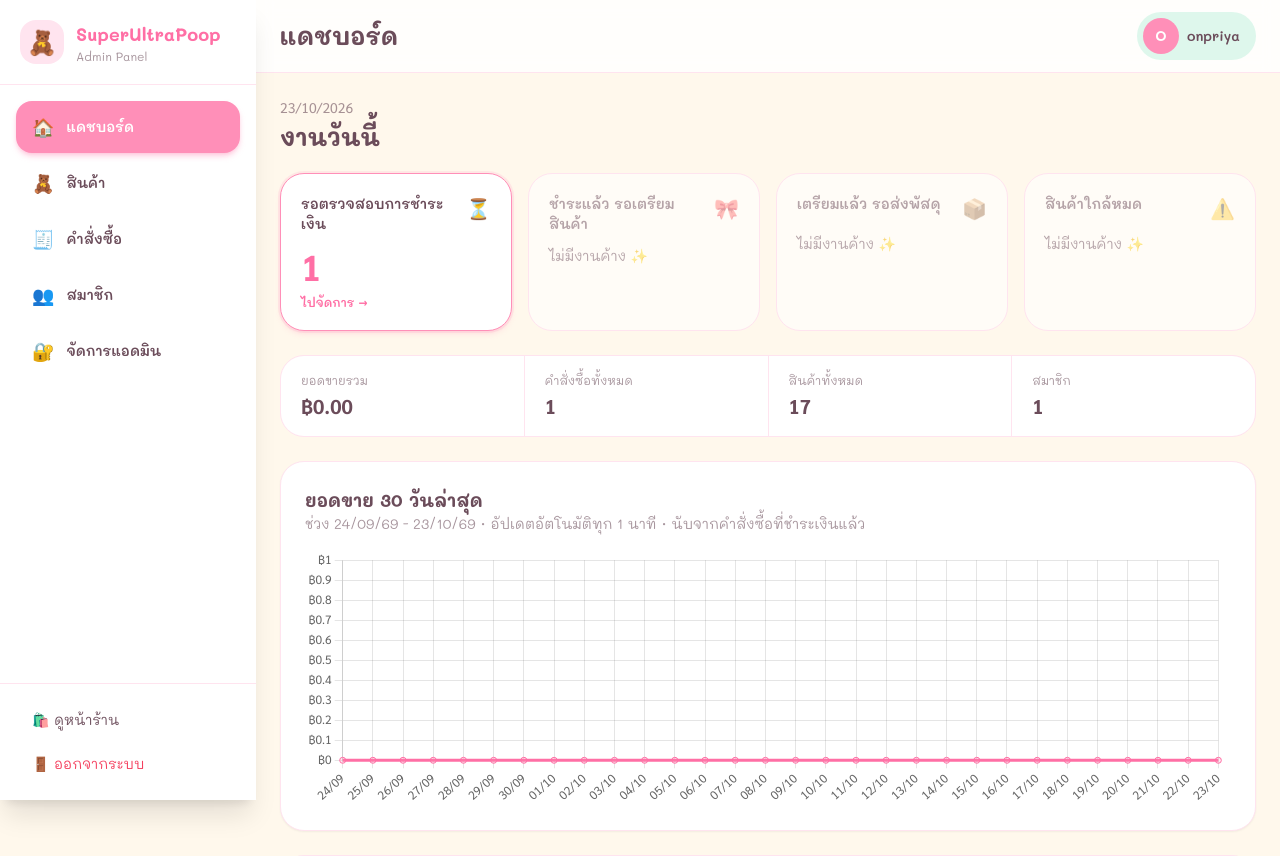
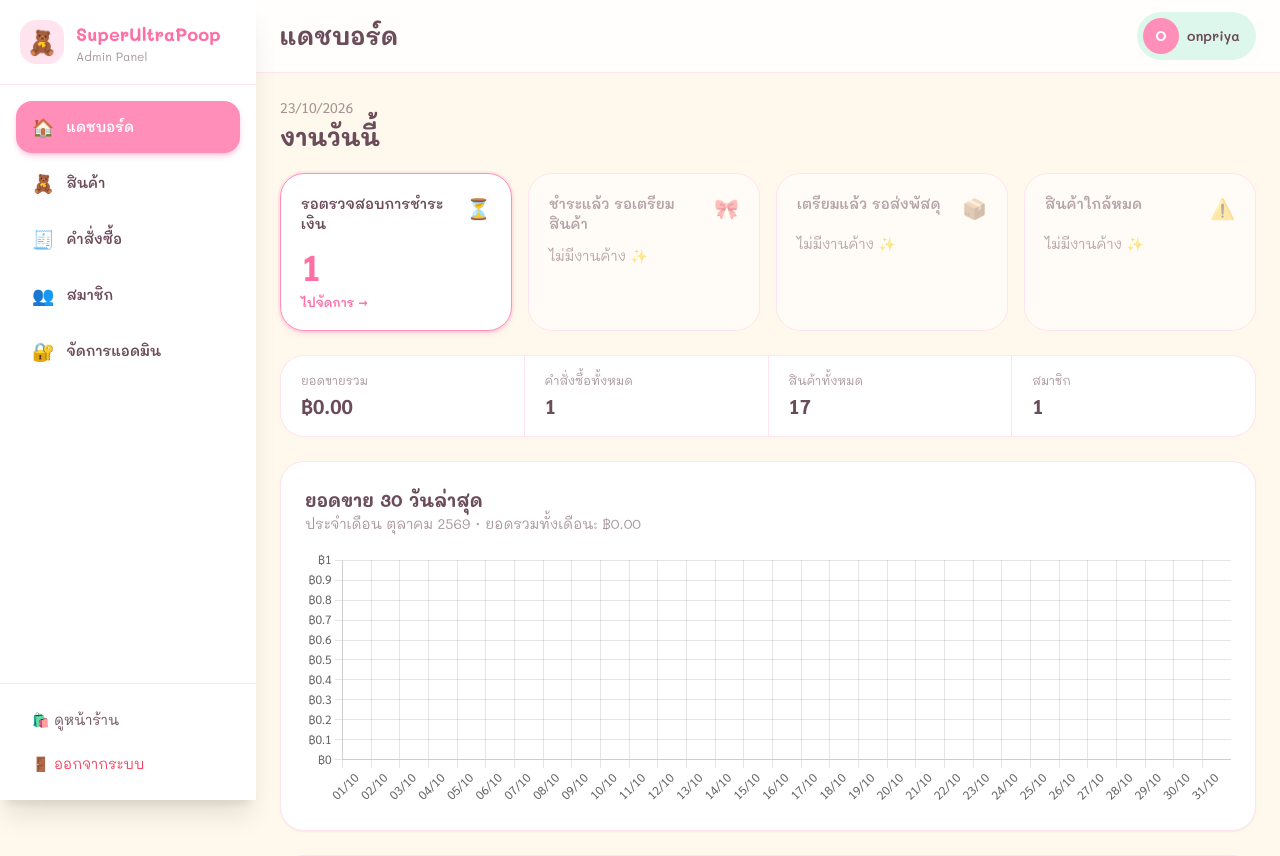
Before and after one commit to OnpriyaOumnat/SuperUltraPoop, a PHP site: page /admin/index.php in a window 1280 px wide. Shown: the top 856 px of the page. Run offline with PHP 8.4, Linux system fonts and the light colour scheme; a user stored in the database is signed in; data comes from the database, SQL or seed files in the repository; some libraries are stand-ins or nearby versions.

Commit message:
fix: update sales chart type to bar and adjust date handling for monthly view

```diff
--- a/admin/index.php
+++ b/admin/index.php
@@ -109,7 +109,7 @@ $extraScripts = '<script>
 const salesCanvas = document.getElementById("salesChart");
 Chart.defaults.font.family = "Sarabun, Mali, sans-serif";
 const salesChart = new Chart(salesCanvas, {
-  type: "line",
+  type: "bar",
   data: {
     labels: [],
     datasets: [{
--- a/admin/sales-chart.php
+++ b/admin/sales-chart.php
@@ -4,11 +4,23 @@ admin_required();
 
 header('Content-Type: application/json; charset=utf-8');
 
-// ย้อนหลัง 30 วันนับจากวันนี้ (เวลาไทย)
-$now = new DateTimeImmutable('today');
-$start = $now->modify('-29 days');
-$endExclusive = $now->modify('+1 day');
+// รับค่าเดือนที่ต้องการดู เช่น 2026-10 (ถ้าไม่ส่งมา ให้ใช้เดือนปัจจุบัน)
+$monthInput = trim($_GET['month'] ?? '');
+if (!preg_match('/^\d{4}-\d{2}$/', $monthInput)) {
+    $monthInput = date('Y-m');
+}
 
+try {
+    $firstDay = new DateTimeImmutable($monthInput . '-01');
+} catch (Exception $e) {
+    $firstDay = new DateTimeImmutable(date('Y-m-01'));
+}
+
+$daysInMonth = (int)$firstDay->format('t'); // จำนวนวันในเดือนนั้น (เช่น 28, 30, 31)
+$start = $firstDay;
+$endExclusive = $firstDay->modify('+1 month');
+
+// ดึงยอดขายของแต่ละวันในเดือนที่เลือก
 $statement = $pdo->prepare("
     SELECT DATE(CONVERT_TZ(COALESCE(p.paid_at, o.created_at), '+00:00', '+07:00')) AS day,
            SUM(o.total) AS total
@@ -20,25 +32,34 @@ $statement = $pdo->prepare("
     GROUP BY day
     ORDER BY day
 ");
-$statement->execute([$start->format('Y-m-d 00:00:00'), $endExclusive->format('Y-m-d 23:59:59')]);
+$statement->execute([$start->format('Y-m-d 00:00:00'), $endExclusive->format('Y-m-d 00:00:00')]);
 $dailySales = $statement->fetchAll(PDO::FETCH_KEY_PAIR);
 
 $labels = [];
 $values = [];
-$days = 30;
-for ($dayOffset = 0; $dayOffset < $days; $dayOffset++) {
-    $day = $start->modify("+$dayOffset days");
-    $labels[] = $day->format('d/m');
-    $values[] = (float)($dailySales[$day->format('Y-m-d')] ?? 0);
+$monthlyTotal = 0;
+
+for ($d = 1; $d <= $daysInMonth; $d++) {
+    $currentDay = $firstDay->modify('+' . ($d - 1) . ' days');
+    $dayKey = $currentDay->format('Y-m-d');
+    $val = (float)($dailySales[$dayKey] ?? 0);
+
+    $labels[] = $currentDay->format('d/m');
+    $values[] = $val;
+    $monthlyTotal += $val;
 }
 
-$formatThaiDate = static fn(DateTimeImmutable $date): string =>
-    $date->format('d/m/') . substr((string)($date->format('Y') + 543), -2);
-$end = $now;
-$period = 'ช่วง ' . $formatThaiDate($start) . ' - ' . $formatThaiDate($end)
-    . ' · อัปเดตอัตโนมัติทุก 1 นาที · นับจากคำสั่งซื้อที่ชำระเงินแล้ว';
+// ชื่อเดือนภาษาไทย
+$thaiMonths = [
+    '01' => 'มกราคม', '02' => 'กุมภาพันธ์', '03' => 'มีนาคม', '04' => 'เมษายน',
+    '05' => 'พฤษภาคม', '06' => 'มิถุนายน', '07' => 'กรกฎาคม', '08' => 'สิงหาคม',
+    '09' => 'กันยายน', '10' => 'ตุลาคม', '11' => 'พฤศจิกายน', '12' => 'ธันวาคม'
+];
+$mNum = $firstDay->format('m');
+$yearBE = (int)$firstDay->format('Y') + 543;
+$period = 'ประจำเดือน ' . ($thaiMonths[$mNum] ?? '') . ' ' . $yearBE . ' · ยอดรวมทั้งเดือน: ฿' . number_format($monthlyTotal, 2);
 
 echo json_encode(
-    ['labels' => $labels, 'values' => $values, 'period' => $period],
+    ['labels' => $labels, 'values' => $values, 'period' => $period, 'total' => $monthlyTotal],
     JSON_THROW_ON_ERROR | JSON_HEX_TAG | JSON_HEX_AMP | JSON_HEX_APOS | JSON_HEX_QUOT
 );
```
